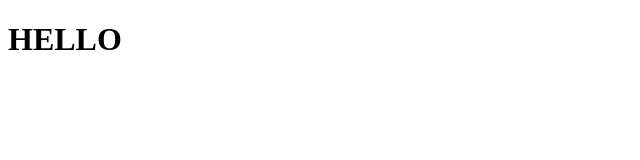
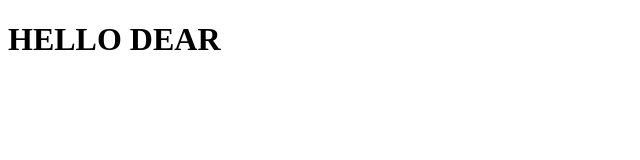
Before and after one commit to katrincreation/Skvot-web_1, a plain HTML site: page index.html in a window 1280 px wide. Shown: the whole page, without its empty margins (0-640 px from the left). Drawn offline with Linux system fonts and the light colour scheme.

Commit message:
Add text

```diff
--- a/index.html
+++ b/index.html
@@ -6,6 +6,6 @@
     <title>Document</title>
 </head>
 <body>
-    <h1>HELLO</h1>
+    <h1>HELLO DEAR</h1>
 </body>
 </html>
```
